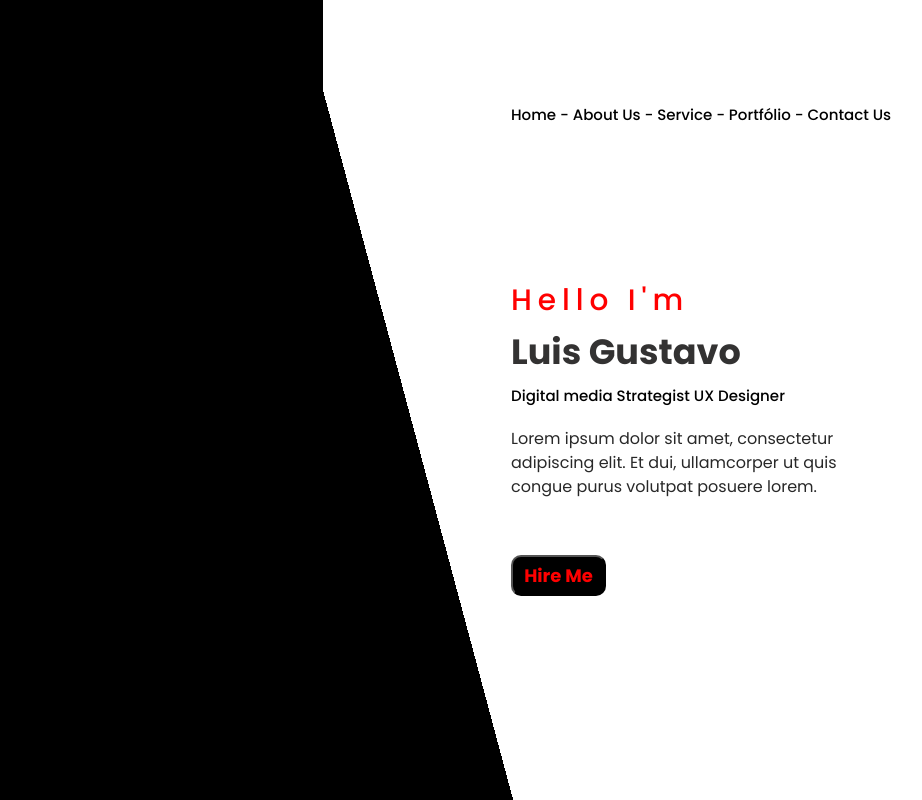
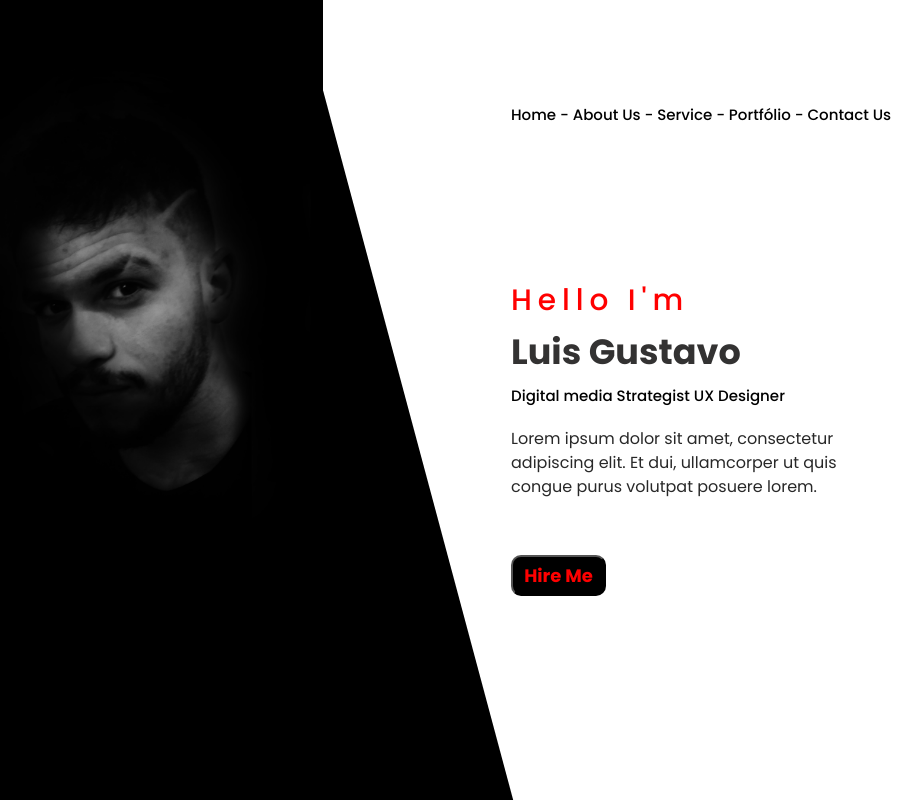
Before and after one commit to LGustta13/Portfolio, a React (Create React App) app: page / in a window 1280 px wide. Shown: the whole page, without its empty margins (189-1111 px from the left). Built offline with nearby package versions, Linux system fonts and the light colour scheme.

Commit message:
Styling image

```diff
--- a/src/pages/Home/index.tsx
+++ b/src/pages/Home/index.tsx
@@ -1,4 +1,5 @@
 import { Content } from "./styles";
+import ImagePNG from "../../images/github.png";
 
 export function Home() {
     return (
@@ -32,9 +33,15 @@ export function Home() {
 
             </div>
 
-            <div className="background">
-                Olá
-            </div>
+            <div className="background" />
+
+            <img src={ImagePNG} alt="Me" />
+
+            {/* <div className="image">
+                <img src={ImagePNG} alt="Me" />
+            </div> */}
+
+
 
         </Content>
 
--- a/src/pages/Home/styles.ts
+++ b/src/pages/Home/styles.ts
@@ -2,6 +2,24 @@ import styled from "styled-components";
 
 export const Content = styled.div`
   display: flex;
+
+  img {
+    position: absolute;
+    width: 400px;
+    height: 500px;
+    top: 20px;
+    left: 100px;
+  }
+
+  /* div.image {
+    position: absolute;
+    top: 20px;
+    left: 100px;
+
+    img {
+      width: 400px;
+    }
+  } */
 
   div.background {
     position: fixed;
```
Also changed, not shown: src/images/github.png (added).
